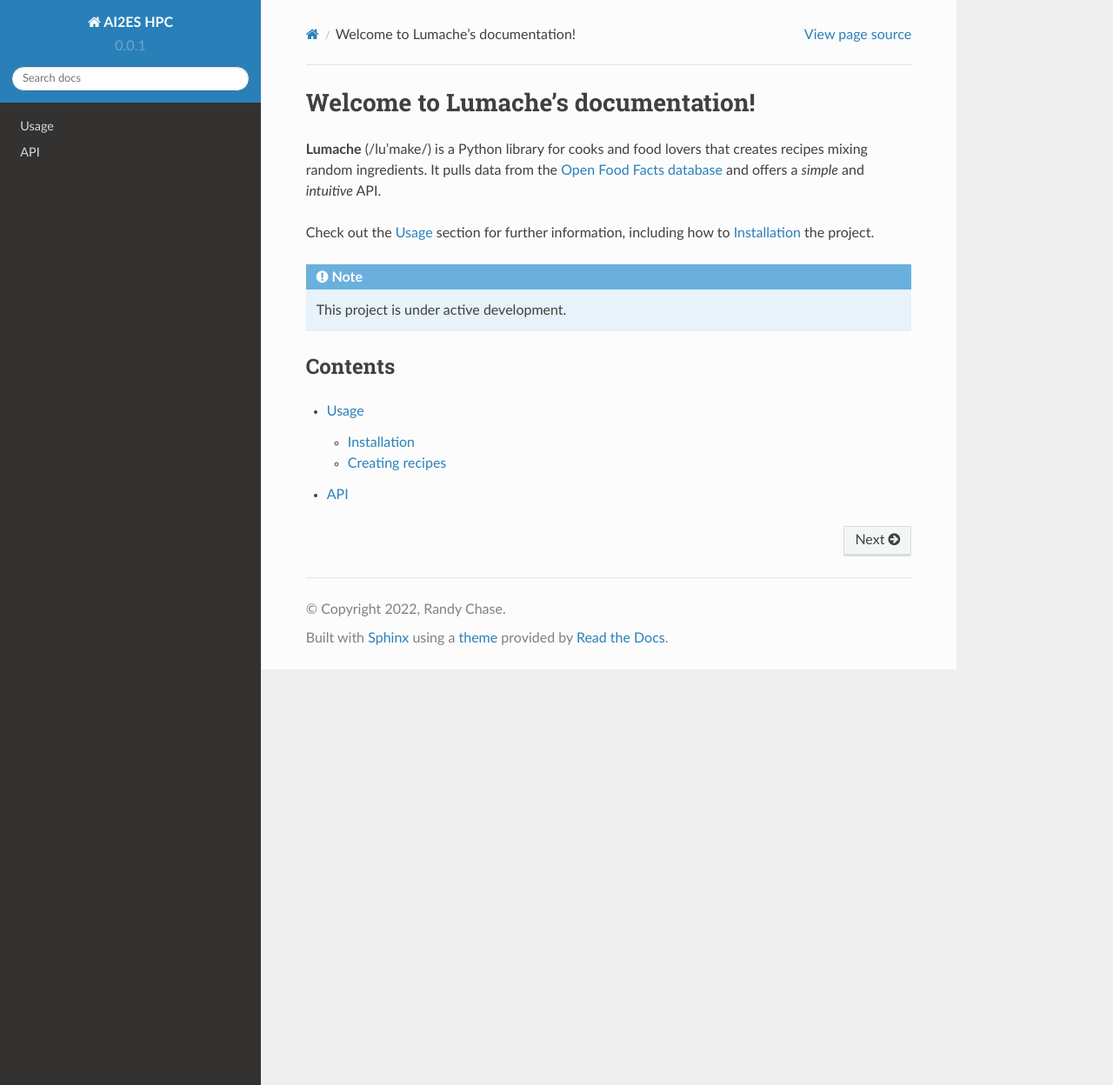
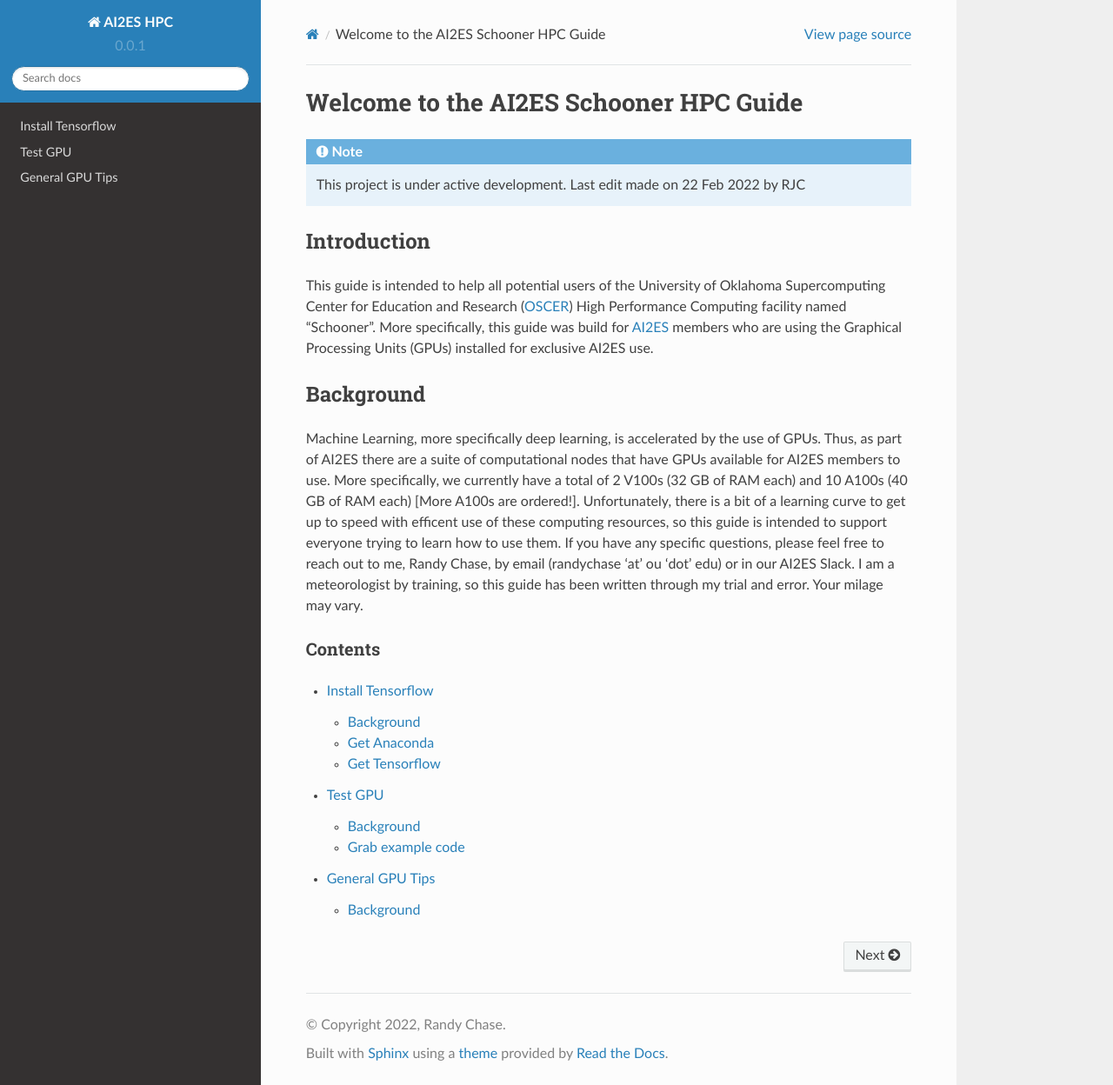
Before and after one commit to dopplerchase/ai2es_schooner_hpc, a Sphinx documentation site: the page built from docs/source/index.rst, in a window 1280 px wide and 1248 px high. Shown: the whole window at 87% size. Built offline with Sphinx 7.4.7 and the Read the Docs theme 2.0.0, drawn with Linux system fonts in a browser that asks for light colours.

Commit message:
populating docs

```diff
--- a/docs/source/api.rst
+++ /dev/null
@@ -1,7 +0,0 @@
-API
-===
-
-.. autosummary::
-   :toctree: generated
-
-   lumache
--- a/docs/source/index.rst
+++ b/docs/source/index.rst
@@ -1,22 +1,36 @@
-Welcome to Lumache's documentation!
-===================================
-
-**Lumache** (/lu'make/) is a Python library for cooks and food lovers
-that creates recipes mixing random ingredients.
-It pulls data from the `Open Food Facts database <https://world.openfoodfacts.org/>`_
-and offers a *simple* and *intuitive* API.
-
-Check out the :doc:`usage` section for further information, including
-how to :ref:`installation` the project.
+Welcome to the AI2ES Schooner HPC Guide
+========================================
 
 .. note::
 
-   This project is under active development.
+   This project is under active development. Last edit made on 22 Feb 2022 by RJC
+
+++++++++++++
+Introduction
+++++++++++++
+
+This guide is intended to help all potential users of the
+University of Oklahoma Supercomputing Center for Education and Research (`OSCER <https://www.ou.edu/oscer>`_) High Performance Computing facility named "Schooner".
+More specifically, this guide was build for `AI2ES <www.ai2es.org>`_ members who are using the
+Graphical Processing Units (GPUs) installed for exclusive AI2ES use.
+
+++++++++++
+Background
+++++++++++
+
+Machine Learning, more specifically deep learning, is accelerated by the use of GPUs. Thus, as part of AI2ES
+there are a suite of computational nodes that have GPUs available for AI2ES members to use. More specifically,
+we currently have a total of 2 V100s (32 GB of RAM each) and 10 A100s (40 GB of RAM each) [More A100s are ordered!].
+Unfortunately, there is a bit of a learning curve to get up to speed with efficent use of these computing resources, so
+this guide is intended to support everyone trying to learn how to use them. If you have any specific questions,
+please feel free to reach out to me, Randy Chase, by email (randychase 'at' ou 'dot' edu) or in our AI2ES Slack.
+I am a meteorologist by training, so this guide has been written through my trial and error. Your milage may vary.
 
 Contents
 --------
 
 .. toctree::
 
-   usage
-   api
+   install_tensorflow
+   test_gpu
+   general_gpu
--- /dev/null
+++ b/docs/source/install_tensorflow.rst
@@ -0,0 +1,109 @@
+Install Tensorflow
+===================
+
+++++++++++
+Background
+++++++++++
+If you have never tried to get tensorflow/keras/pytorch running with a GPU (not on google colab),
+it often takes a very specific set of packages and libraries installed (e.g., tensorflow 1.15 wants
+a specific CUDA library that is different from the library tensorflow 2.0 wants). Luckily, in the past
+year Anaconda has figured out all the nuances for us. So the reconmended method to getting tensorflow
+install on Schooner is to use Anaconda.
+
+++++++++++++
+Get Anaconda
+++++++++++++
+
+If you don’t know what Anaconda is, it is a package manager that will help you install python packages for you!
+If you already have anaconda installed please skip to the install tensorflow section.
+
+First, we have to make sure you have enough disk space on your home directory to install anaconda. From your
+home directory please run the following code (note this might take a min to run)
+
+.. code-block:: console
+
+    $ du -sh ./
+
+Note that your home dir only allows for 20 GB of storage, so if you do not have more than 5 GB of storage,
+please work on cleaning up your home dir. If you are wondering where to put your data, move it to the AI2ES disk.
+You will have to make a directory on that disk. Please use your username for your dir.
+
+.. code-block:: console
+
+    $ mv ./DATA.data /ourdisk/hpc/ai2es/USERNAME/
+
+Now that you have room to install anaconda, go ahead and grab the link (right click, copy link)
+for the latest miniconda distribution (for Linux x64) `here <https://docs.conda.io/en/latest/miniconda.html>`_. I use miniconda because it is lighter
+(i.e., takes up less disk space). Use wget to get the file
+
+.. code-block:: console
+
+    $ wget https://repo.anaconda.com/miniconda/Miniconda3-latest-Linux-x86_64.sh
+
+Change permissions so you can run the install file you just downloaded
+
+.. code-block:: console
+
+    $ chmod u+x Miniconda3-latest-Linux-x86_64.sh
+
+Install miniconda (follow instructions miniconda tells you after running the following code)
+
+.. code-block:: console
+
+    $ ./Miniconda3-latest-Linux-x86_64.sh
+
+Double check it worked.
+
+.. code-block:: console
+
+    $ bash
+
+After running the command bash, you should see the word ‘base’ like this:
+
+IMAGE
+
+Now we want to install mamba, a much faster package solver than conda.
+
+.. code-block:: console
+
+    $ conda install mamba -n base -c conda-forge
+
+Congrats! We now have all the pieces in place to install tensorflow
+
+++++++++++++++
+Get Tensorflow
+++++++++++++++
+
+Before installing any-other packages, please get into the habit of making an environment first.
+That way, if anything breaks in that environment, you can delete just the env, and not your whole anaconda
+
+Here we will make an environment for tensorflow
+
+.. code-block:: console
+
+    $ conda create --name tf_gpu
+
+Activate env
+
+.. code-block:: console
+
+    $ conda activate tf_gpu
+
+Install tensorflow-gpu. THIS STEP WILL TAKE A HOT MIN. Please be patient,
+there are a lot of dependencies that need to be solved.
+
+.. code-block:: console
+
+    $ mamba install tensorflow-gpu -c conda-forge
+
+Make sure it worked! Open a quick python session and import tensorflow. This
+will take about a min for the first time importing tensorflow.
+
+.. code-block:: console
+
+    $ python
+    >>> import tensorflow as tf
+
+If it is installed properly, there should be no errors or output, should just go to a new blank line of code.
+
+Hooray! You have installed tensorflow-gpu! To test it go to the page titled "Test GPU"
--- /dev/null
+++ b/docs/source/test_gpu.rst
@@ -0,0 +1,80 @@
+Test GPU
+=========
+
+++++++++++
+Background
+++++++++++
+
+Just because we have tensorflow installed, doesnt mean that your session on Schooner
+will automatically use the GPU. In this page, we will guide you through a simple example
+to check that tensorflow can properly access the GPU.
+
++++++++++++++++++
+Grab example code
++++++++++++++++++
+
+Copy my example files to your home dir
+
+.. code-block:: console
+
+    $ cp /ourdisk/hpc/ai2es/shared/tutorial/* ./
+
+Edit the drive_test_gpu.sh so that the email and usernames are filled in!
+
+.. code-block:: console
+
+    $nano ./drive_test_gpu.sh
+
+This is what you will see:
+
+.. code-block:: console
+
+    GNU nano 2.3.1                                    File: drive_test_gpu.sh
+    #!/bin/bash
+    #SBATCH -p ai2es
+    #SBATCH --nodes=1
+    #SBATCH -n 1
+    #SBATCH --mem-per-cpu=1000
+    #SBATCH --time=00:30:00
+    #SBATCH --job-name="test_tensorflowgpu"
+    #SBATCH --mail-user=username@university.edu <-- change this!
+    #SBATCH --mail-type=ALL
+    #SBATCH --mail-type=END
+
+    #need to source your bash script to access your python!
+    source /home/username/.bashrc <-- change this!
+    bash
+
+    #activate your tensorflow env
+    conda activate tf_gpu
+
+    #run the simple test
+    python -u simple_test_gpu.py
+
+Submit the test job to SLURM
+
+.. code-block:: console
+
+    $ sbatch ./drive_test_gpu.sh
+
+Running this job will result in a .out file in your home directory named: slurm-XXXXXXX.out.
+Within this file if things worked properly, you should see something like the following (use nano to see it)
+
+.. code-block:: console
+
+    Num GPUs Available:  1
+    2022-02-02 11:35:51.381711: I tensorflow/core/platform/cpu_feature_guard.cc:142] This TensorFlow binary is optimized with oneAPI Deep Neural Network Library (oneDNN) to use the following CPU instructions in performance-critical operations:  SSE4.1 SSE4.2 AVX AVX2 FMA
+    To enable them in other operations, rebuild TensorFlow with the appropriate compiler flags.
+    2022-02-02 11:35:55.512881: I tensorflow/core/common_runtime/gpu/gpu_device.cc:1510] Created device /job:localhost/replica:0/task:0/device:GPU:0 with 30985 MB memory:  -> device: 0, name: Tesla V100-PCIE-32GB, pci bus id: 0000:82:00.0, compute capability: 7.0
+    2022-02-02 11:35:56.147581: I tensorflow/core/common_runtime/eager/execute.cc:1161] Executing op _EagerConst in device /job:localhost/replica:0/task:0/device:GPU:0
+    2022-02-02 11:35:56.148136: I tensorflow/core/common_runtime/eager/execute.cc:1161] Executing op _EagerConst in device /job:localhost/replica:0/task:0/device:GPU:0
+    2022-02-02 11:35:56.148383: I tensorflow/core/common_runtime/eager/execute.cc:1161] Executing op MatMul in device /job:localhost/replica:0/task:0/device:GPU:0
+    tf.Tensor(
+    [[22. 28.]
+    [49. 64.]], shape=(2, 2), dtype=float32)
+
+This should only take about 1 min to run. So if it is taking more than 10-15 mins please see my other note
+on installing other packages (on the left panel).
+
+CONGRATS! You should be ready to train your amazing ML models.
+The next doc will talk about SHARING these amazing computing resources.
--- a/docs/source/usage.rst
+++ /dev/null
@@ -1,33 +0,0 @@
-Usage
-=====
-
-.. _installation:
-
-Installation
-------------
-
-To use Lumache, first install it using pip:
-
-.. code-block:: console
-
-   (.venv) $ pip install lumache
-
-Creating recipes
-----------------
-
-To retrieve a list of random ingredients,
-you can use the ``lumache.get_random_ingredients()`` function:
-
-.. autofunction:: lumache.get_random_ingredients
-
-The ``kind`` parameter should be either ``"meat"``, ``"fish"``,
-or ``"veggies"``. Otherwise, :py:func:`lumache.get_random_ingredients`
-will raise an exception.
-
-.. autoexception:: lumache.InvalidKindError
-
-For example:
-
->>> import lumache
->>> lumache.get_random_ingredients()
-['shells', 'gorgonzola', 'parsley']
```
Also changed, not shown: README.rst (+4 -8 lines), docs/source/general_gpu.rst (added, +9 -0 lines), lumache.py (deleted, +0 -23 lines), pyproject.toml (deleted, +0 -8 lines), 2 other files.
